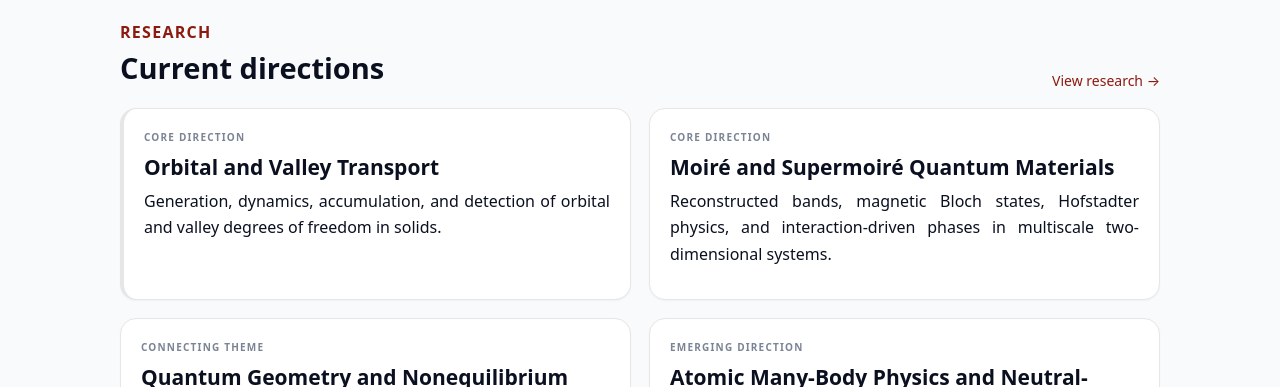
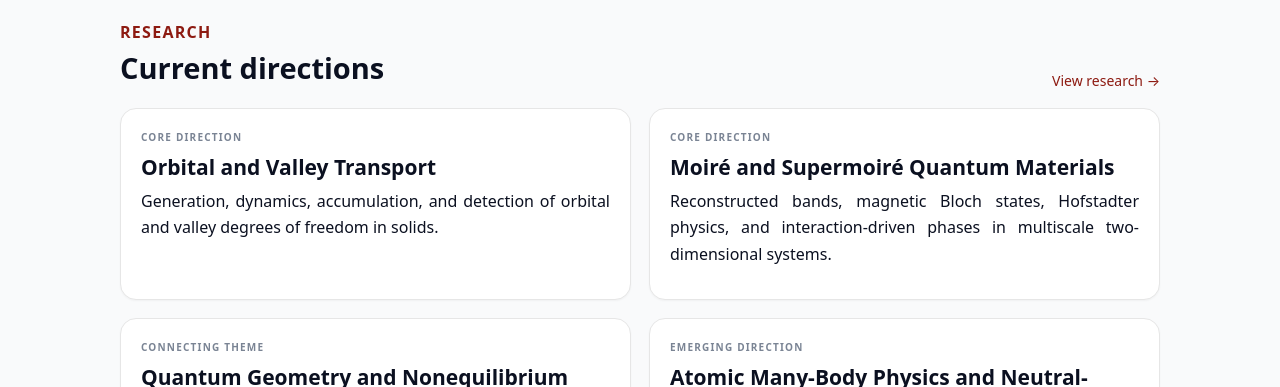
Before and after one commit to sunohao/sunohao.github.io, a Jekyll site: the page built from index.md, in a window 1280 px wide. Shown: the part 504-891 px from the top of the page. Built offline with Jekyll 4.4.1, drawn with Linux system fonts in a browser that asks for light colours.

Commit message:
Remove accent border from first research card

```diff
--- a/index.md
+++ b/index.md
@@ -32,7 +32,7 @@ title: Home
   </div>
 
   <div class="research-grid">
-    <div class="card pad research-card research-primary accent">
+    <div class="card pad research-card research-primary">
       <div class="research-kicker">CORE DIRECTION</div>
       <h3>Orbital and Valley Transport</h3>
       <p class="muted">Generation, dynamics, accumulation, and detection of orbital and valley degrees of freedom in solids.</p>
```
